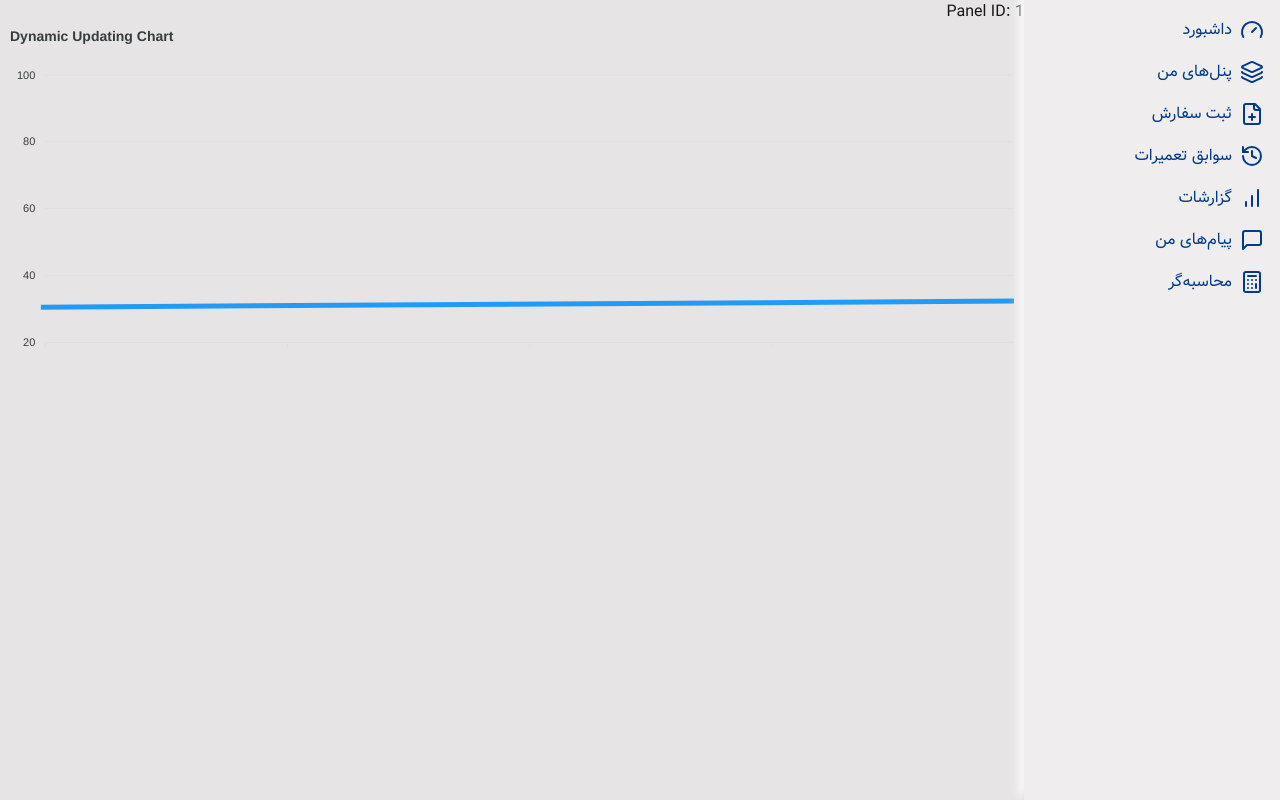
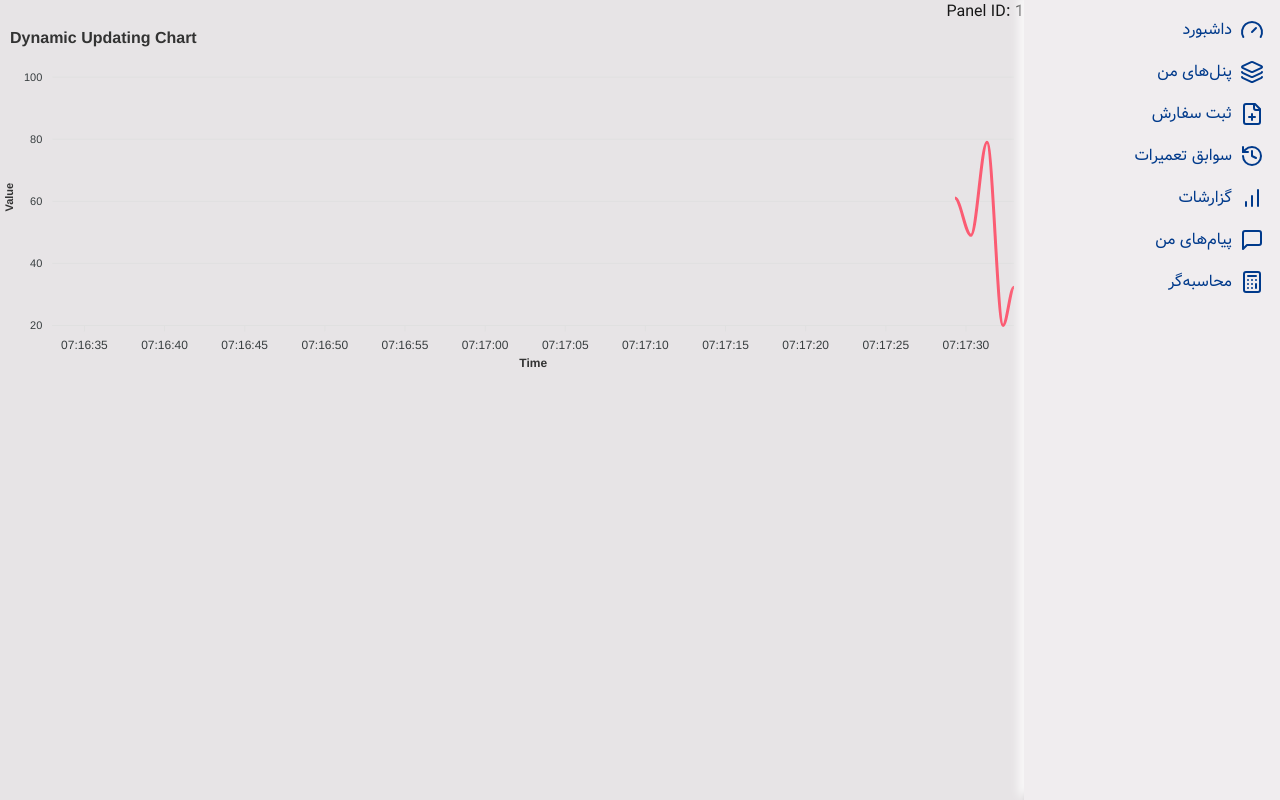
Before and after one commit to BargheNo/frontend, a Next.js app: page /panel/my-panels/1 in a window 1280 px wide. Built offline with nearby package versions, Linux system fonts and the light colour scheme.

Commit message:
feat(panel): improve chart design

```diff
--- a/components/Panel/LiveChart/LiveChart.tsx
+++ b/components/Panel/LiveChart/LiveChart.tsx
@@ -4,7 +4,7 @@ import React, { JSX } from "react";
 import ReactApexChart from "react-apexcharts";
 import { ApexOptions } from "apexcharts";
 
-const XAXISRANGE: number = 100;
+const XAXISRANGE: number = 60000;
 const lastDate: Date = new Date();
 
 const getNewSeries = (lastDate: Date, range: { min: number; max: number }) => {
@@ -41,28 +41,53 @@ export default function LiveChart(): JSX.Element {
 					enabled: false,
 				},
 			},
-			dataLabels: {
-				enabled: false,
-			},
 			stroke: {
 				curve: "smooth",
+				width: 3,
+				colors: ['#FF4560'],
 			},
 			title: {
 				text: "Dynamic Updating Chart",
 				align: "left",
-			},
-			markers: {
-				size: 0,
+				style: {
+					fontSize: '16px',
+					color: '#333',
+				},
 			},
 			xaxis: {
 				type: "datetime",
 				range: XAXISRANGE,
+				title: {
+					text: 'Time',
+					style: {
+						color: '#333',
+					},
+				},
 			},
 			yaxis: {
 				max: 100,
+				title: {
+					text: 'Value',
+					style: {
+						color: '#333',
+					},
+				},
 			},
 			legend: {
 				show: false,
+			},
+			tooltip: {
+				enabled: true,
+				style: {
+					fontSize: '12px',
+					color: '#333',
+				},
+				x: {
+					format: 'dd MMM HH:mm',
+				},
+			},
+			grid: {
+				borderColor: '#e0e0e0',
 			},
 		},
 	});
```
